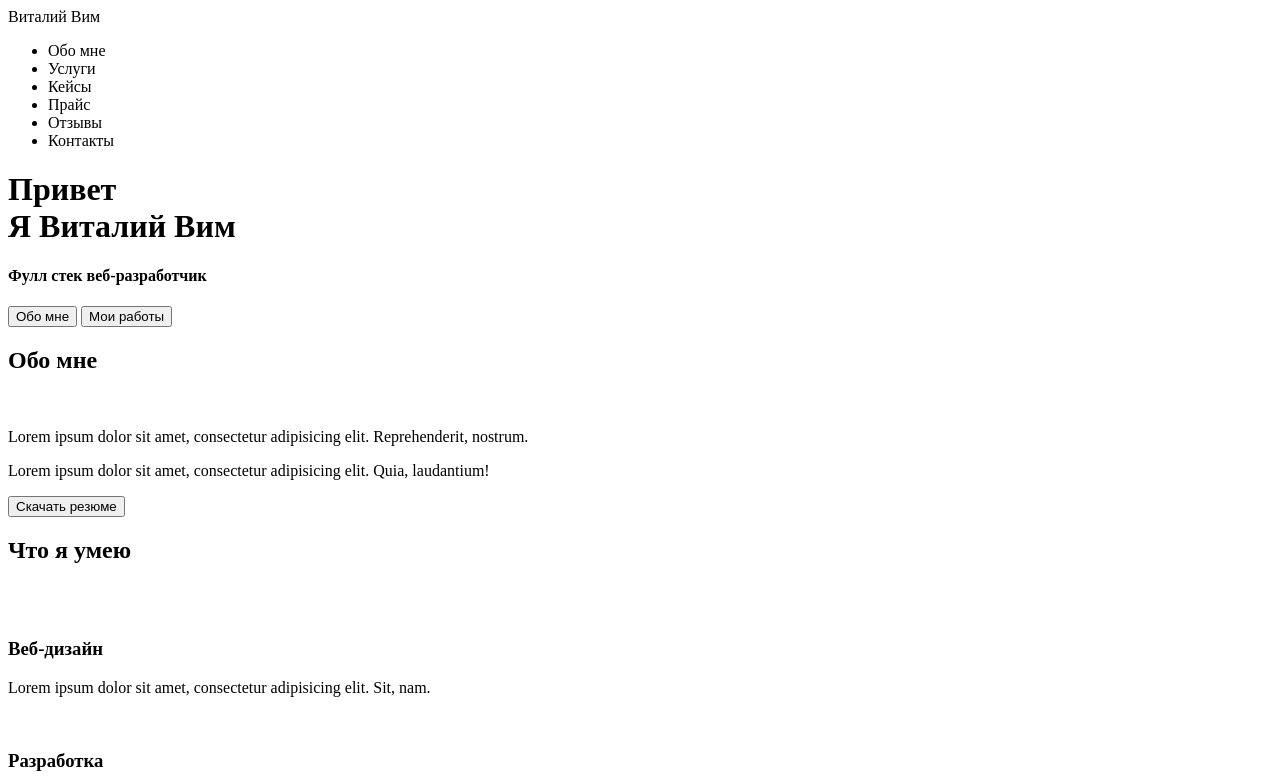
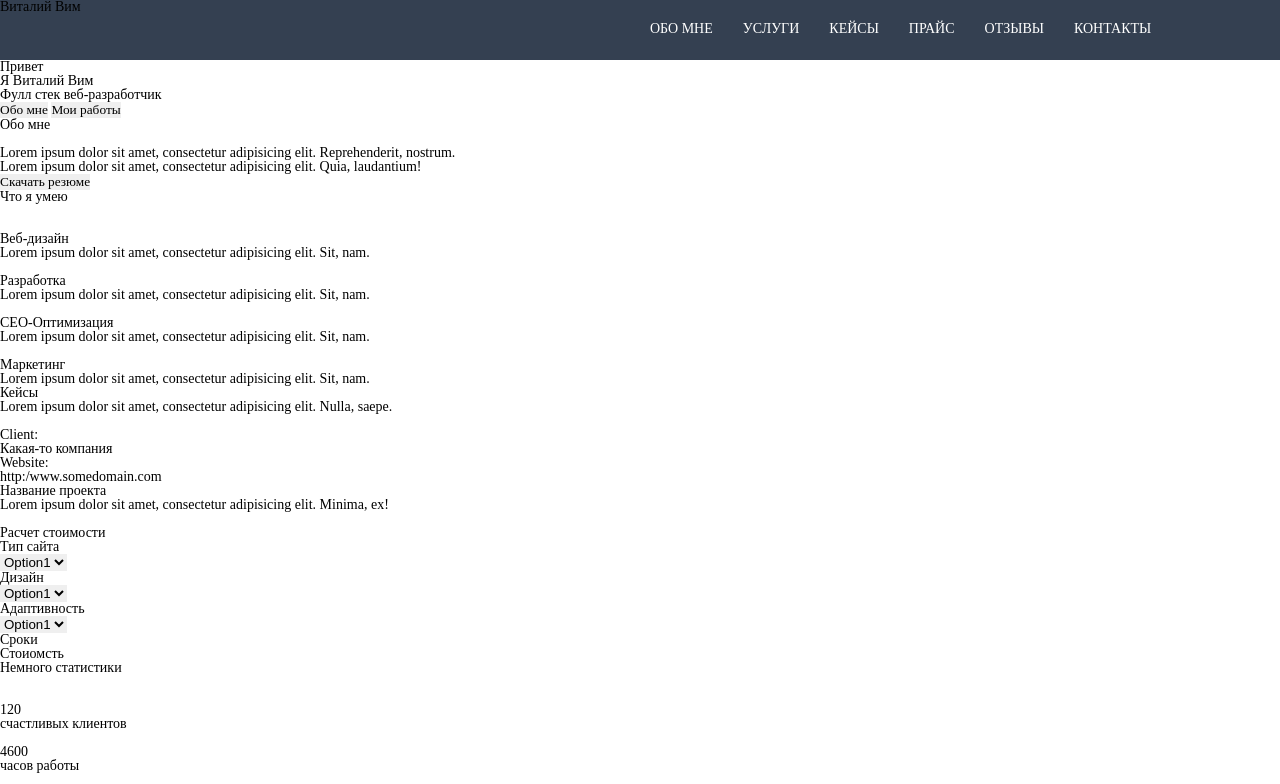
Before and after one commit to vitaliivim/vitaliivim.github.io, a plain HTML site: page src/index.html in a window 1280 px wide. Shown: the top 784 px of the page. Drawn offline with Linux system fonts and the light colour scheme.

Commit message:
Add files via upload

```diff
--- /dev/null
+++ b/src/css/reset.css
@@ -0,0 +1,41 @@
+*{
+    padding: 0;
+    margin: 0;
+    border: 0;
+}
+
+*,*:before, *:after{
+	-moz-box-sizing: border-box;
+	-webkit-box-sizing: border-box;
+	box-sizing: border-box;
+}
+
+:focus, :active{outline: none;}
+a:focus, a:active{outline: none;}
+
+nav, footer, header, aside{display: block;}
+
+html, body{
+height:100%;
+width:100%;
+font-size 100%;
+line-height: 1;
+font-size:14px;
+-ms-text-size-adjust: 100%;
+-moz-text-size-adjust: 100%;
+-webkit-text-size-adjust: 100%;
+}
+
+input, button, textarea{font-family: inherit;
+}
+
+input::-ms-clear{display: none;}
+button{cursor: pointer;}
+button::-moz-focus-inner{padding: 0; border:0;}
+a, a:visited{text-decoration: none; color: black;}
+a:hover{text-decoration: none;}
+ul li{list-style: none;}
+img{vertical-align: top;}
+
+
+h1,h2,h3,h4,h5,h6{font-size: inherit; font-weight: 400;}
--- /dev/null
+++ b/src/css/style.css
@@ -0,0 +1,36 @@
+nav{
+    width: 100%;
+    height: 60px;
+    background: #344051;
+
+}
+
+.logo{
+    color: white;
+    font-size: 30px;
+    line-height: 60px;
+    padding-left: 388px;
+    float: left;
+
+}
+
+.menu{
+    float: left;
+    padding-left: 650px;
+}
+
+.menu li{
+    float: left;
+    line-height: 30px;
+    color: white;
+    font-size: 14px;
+    text-transform: uppercase;
+    margin-right: 30px;
+}
+
+.main{
+    width: 100%;
+    height: 100%;
+    background: url(/src/img/bg.jpg);
+
+}
--- a/src/index.html
+++ b/src/index.html
@@ -3,6 +3,8 @@
 <head>
     <meta charset="UTF-8">
     <title>Виталий Вим - Веб-разработчик</title>
+    <link rel="stylesheet" href="css/reset.css">
+    <link rel="stylesheet" href="css/style.css">
 </head>
 
 <body>
```
Also changed, not shown: src/img/bg.jpg (added), src/img/boy.png (added).
